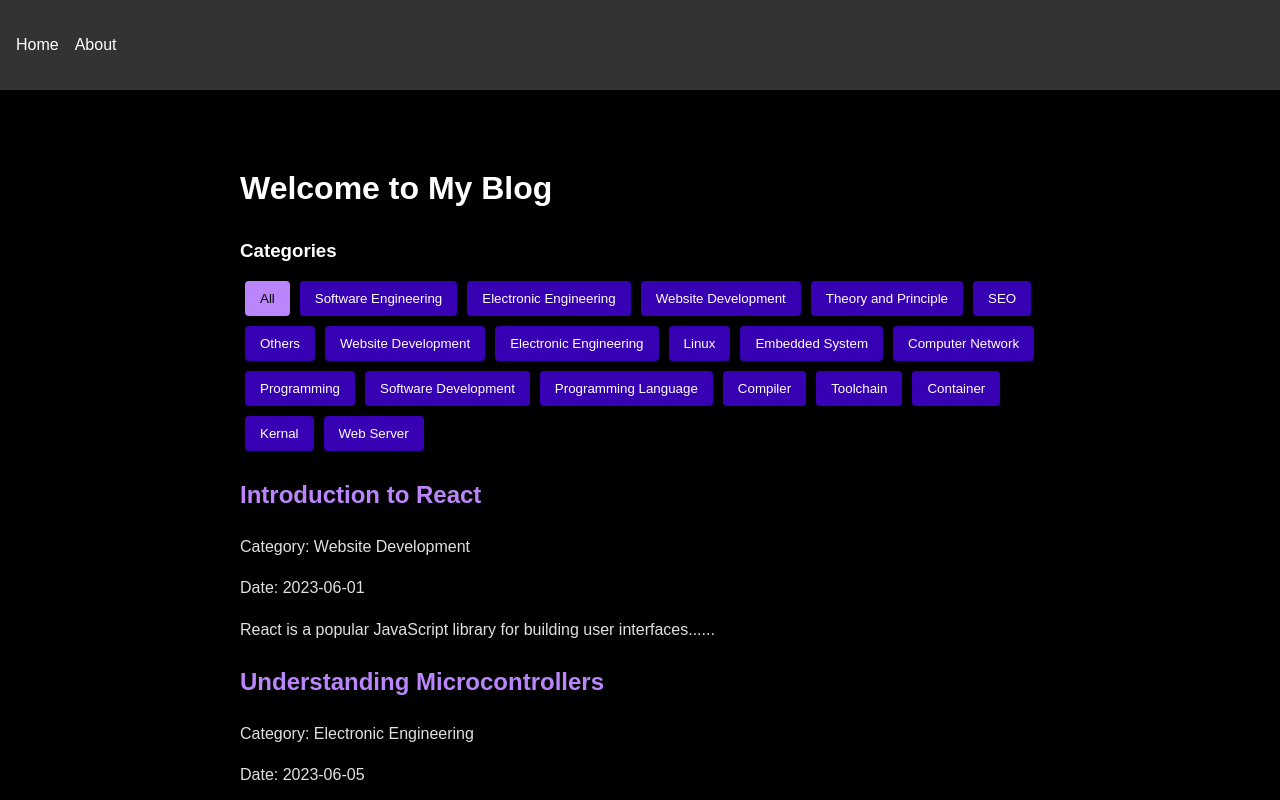
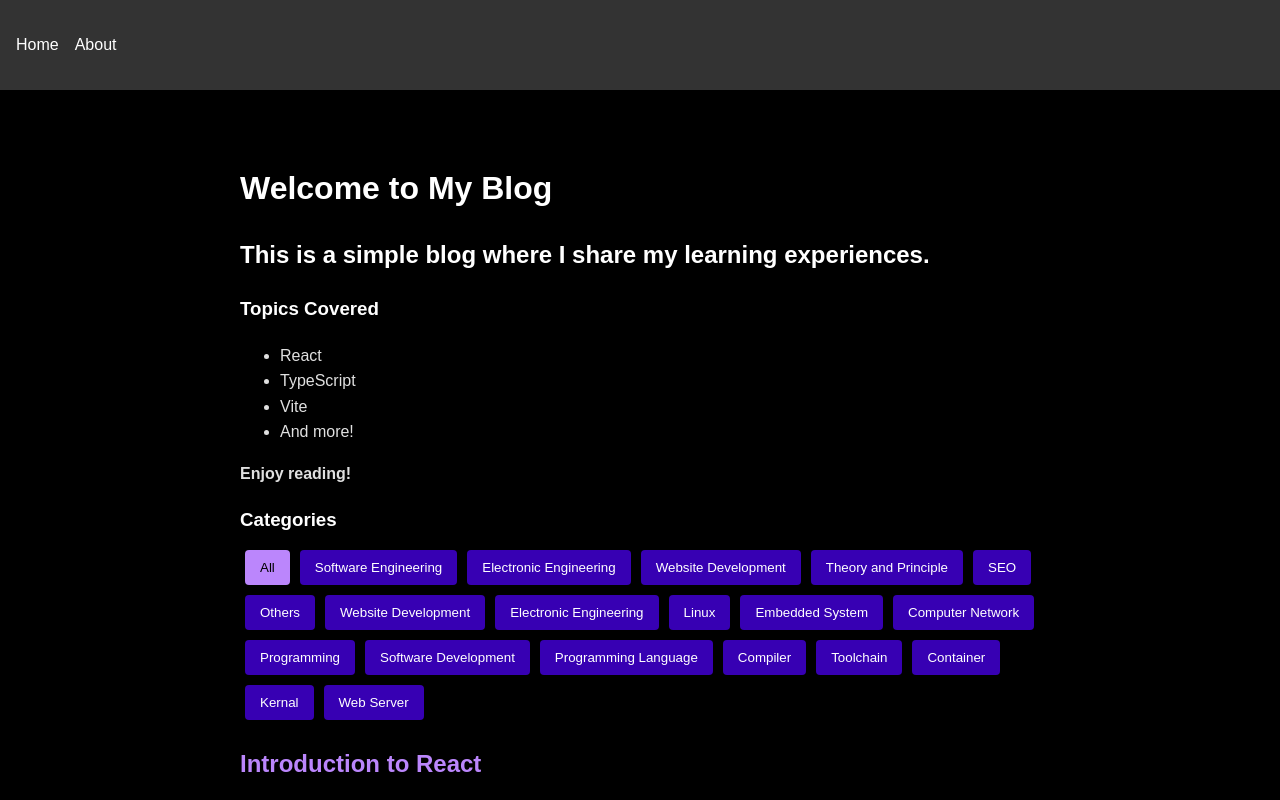
Before and after one commit to ivanwong407/Ivan-Blog, a React (Vite) app: page / in a window 1280 px wide. Shown: the top 800 px of the page. Built offline with nearby package versions, Linux system fonts and the light colour scheme.

Commit message:
chore: added markdowm

```diff
--- a/package.json
+++ b/package.json
@@ -15,6 +15,7 @@
   "dependencies": {
     "react": "^18.2.0",
     "react-dom": "^18.2.0",
+    "react-markdown": "^9.0.1",
     "react-router-dom": "^6.10.0"
   },
   "devDependencies": {
--- /dev/null
+++ b/src/components/MarkdownContent.tsx
@@ -0,0 +1,20 @@
+import React from "react";
+import ReactMarkdown from "react-markdown";
+
+const MarkdownContent: React.FC = () => {
+  const markdown = `
+  ## This is a simple blog where I share my learning experiences.
+
+  ### Topics Covered
+  - React
+  - TypeScript
+  - Vite
+  - And more!
+
+  **Enjoy reading!**
+  `;
+
+  return <ReactMarkdown>{markdown}</ReactMarkdown>;
+};
+
+export default MarkdownContent;
--- a/src/pages/BlogPage.tsx
+++ b/src/pages/BlogPage.tsx
@@ -9,6 +9,7 @@ import bloglist from "../pages/bloglist.json";
 const blogPosts: BlogPost[] = bloglist.bloglist.map((post) => ({
   ...post,
   category: post.category as Category,
+  detail: post.detail as string,
 }));
 
 const BlogPage: React.FC = () => {
--- a/src/pages/Home.tsx
+++ b/src/pages/Home.tsx
@@ -5,10 +5,12 @@ import CategoryFilter from "../components/CategoryFilter";
 import { Category } from "../types/categories";
 import "../styles/darkTheme.css";
 import bloglist from "../pages/bloglist.json";
-// Dummy data (in a real application, this would be fetched from an API or database)
+import MarkdownContent from "../components/MarkdownContent";
+
 const blogPosts: BlogPost[] = bloglist.bloglist.map((post) => ({
   ...post,
   category: post.category as Category,
+  detail: post.detail as string,
 }));
 
 const Home: React.FC = () => {
@@ -23,6 +25,7 @@ const Home: React.FC = () => {
   return (
     <div className="container">
       <h1>Welcome to My Blog</h1>
+      <MarkdownContent />
       <CategoryFilter
         selectedCategory={selectedCategory}
         onCategoryChange={(category) =>
--- a/src/types/post.ts
+++ b/src/types/post.ts
@@ -4,7 +4,7 @@ export interface BlogPost {
   id: string;
   title: string;
   content: string;
-  detail: string[];
+  detail?: string;
   category: Category;
   date: string;
 }
```
Also changed, not shown: 1 other file (tests, documents, lock files or other folders).
